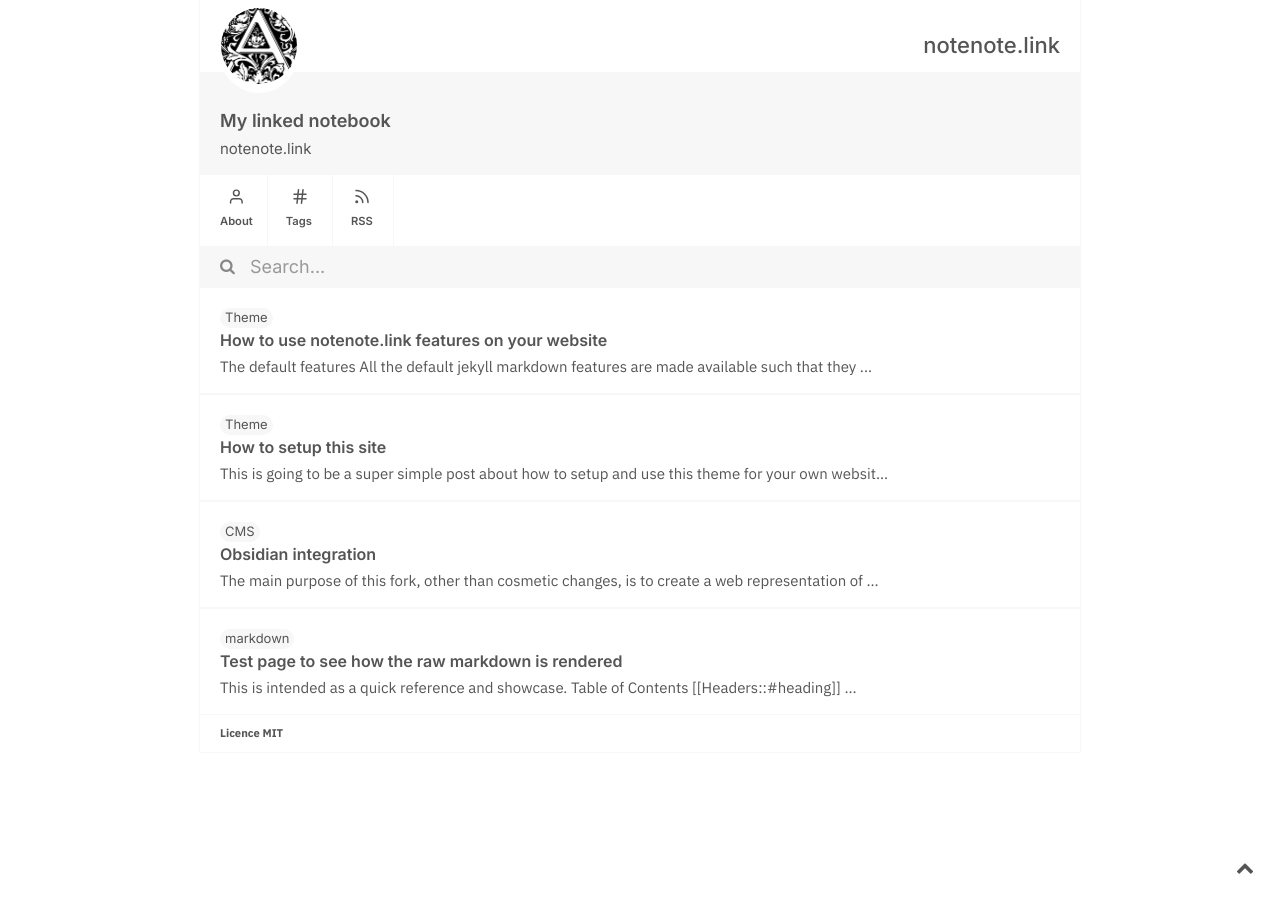
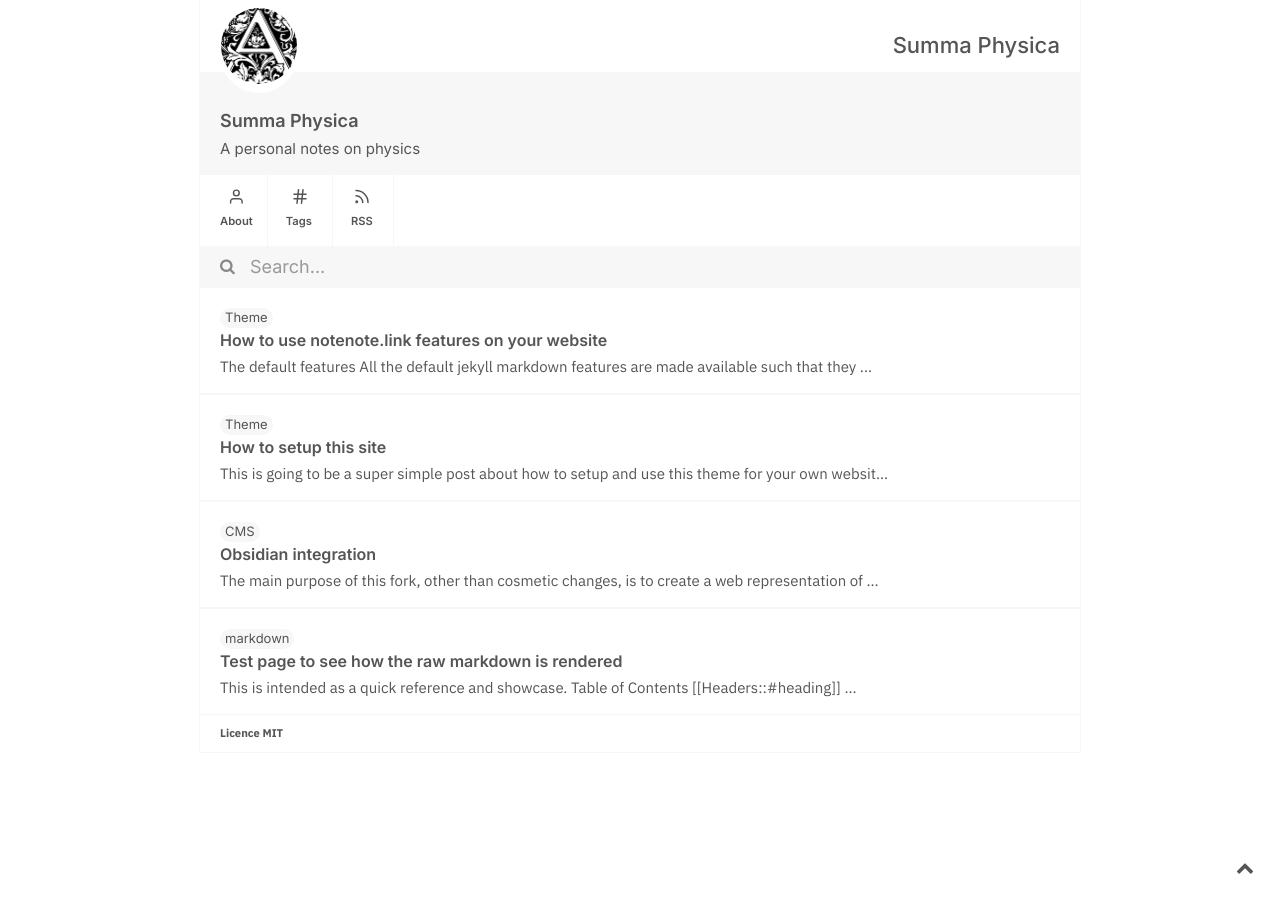
Before and after one commit to huehou/Trial-Blog-1, a Jekyll site: the page built from index.md, in a window 1280 px wide. Built offline with Jekyll 4.4.1, drawn with Linux system fonts in a browser that asks for light colours.

Commit message:
Tinkering site titles and descriptions

```diff
--- a/_config.yml
+++ b/_config.yml
@@ -1,12 +1,12 @@
-title: notenote.link
-name: My linked notebook
-user_description: notenote.link
-notes_url: "https://notenote.link.netlify.app"
+title: huehou.github.io
+name: Summa Physica
+user_description: A personal notes on physics
+notes_url: "https://huehou.github.io"
 profile_pic: /assets/img/profile.png
 favicon: /assets/img/favicon.png
 copyright_name: MIT
 baseurl: "/" # the subpath of your site, e.g. /blog
-url: "https://notenote.link.netlify.app/" # the base hostname & protocol for your site, e.g. http://example.com
+url: "https://huehou.github.io/" # the base hostname & protocol for your site, e.g. http://example.com
 encoding: utf-8
 
 # Build settings
--- a/_includes/header.html
+++ b/_includes/header.html
@@ -2,7 +2,7 @@
 <header>
     <div class="dashboard disable-select">
         <div class="site-heading profile-board-col">
-           <h4 class="medium"><a href="/">{{site.title}}</a></h4>
+           <h4 class="medium"><a href="/">Summa Physica</a></h4>
         </div>
         <div class="userboard profile-board-col">
             <div class="username">
@@ -96,7 +96,7 @@
                 <path d="M21 11H6.83l3.58-3.59L9 6l-6 6 6 6 1.41-1.41L6.83 13H21z"/>
             </svg>
         </div>
-        <p class="back-p">Accueil</p>
+        <p class="back-p">Back</p>
     </div>
     {%- endif -%}
 
--- a/_layouts/post.html
+++ b/_layouts/post.html
@@ -5,16 +5,17 @@
 <html lang="fr">
 <head>
     <meta content="width=device-width, initial-scale=1" name="viewport" />
-    <meta content="My linked notebook" property="og:site_name"/>
-    <meta content="My path to perpetual learning." property="og:description">
+    <meta content="Summa Physica" property="og:site_name"/>
+    <meta content="A personal notes on physics" property="og:description">
     <meta content="{{ site.url }}/about/" property="article:author">
 
 
     {%- if page.title -%}
-    <meta content="{{ page.title }}" property="og:title">
+    <meta content="Summa Physica" property="og:title">
     <meta content="article" property="og:type">
     <meta content="{{ site.url }}{{ page.url }}" property="og:url">
     {%- else -%}
+    <meta content="Summa Physica" property="og:title">
     <meta content="website" property="og:type">
     <meta content="{{ site.url }}{{ page.url }}" property="og:url">
     {%- endif -%}
```
